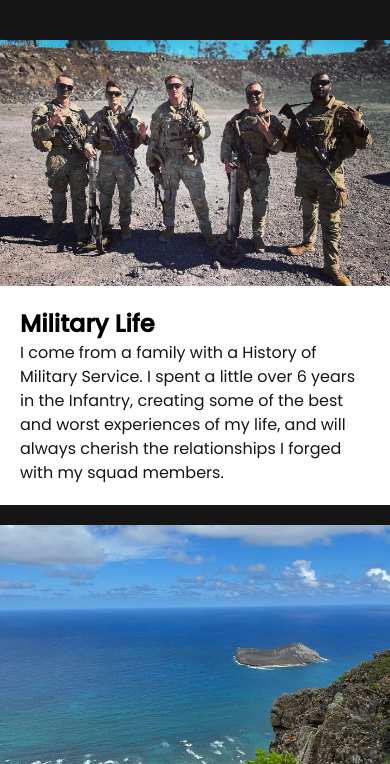
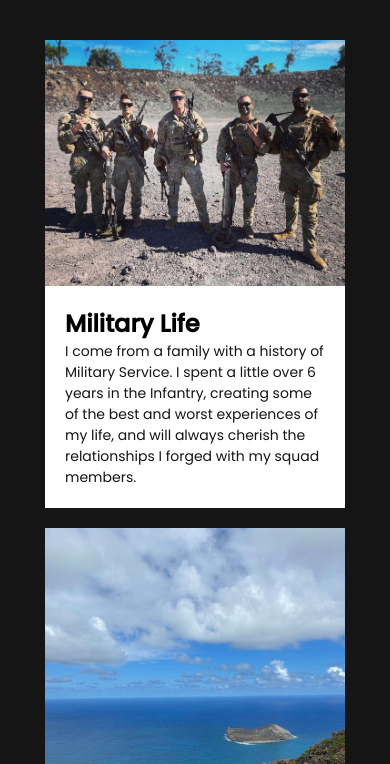
Before and after one commit to Jared217/se_project_about_me, a plain HTML site: page index.html in a window 390 px wide. Shown: the part 660-1424 px from the top of the page. Drawn offline with Linux system fonts and the light colour scheme.

Commit message:
updated code for responsive design

```diff
--- a/index.html
+++ b/index.html
@@ -28,7 +28,7 @@
         <div class="card__content">
           <h2 class="card_title">Military Life</h2>
           <p class="card_description">
-            I come from a family with a History of Military Service. I spent a
+            I come from a family with a history of Military Service. I spent a
             little over 6 years in the Infantry, creating some of the best and
             worst experiences of my life, and will always cherish the
             relationships I forged with my squad members.
--- a/style.css
+++ b/style.css
@@ -26,7 +26,7 @@ p {
 
 .header__title {
   font-size: 140px;
-  font-weight:500;
+  font-weight: 500;
   letter-spacing: -5.6px;
   color: #ffe247;
   text-transform: uppercase;
@@ -58,16 +58,16 @@ p {
 }
 
 .content {
-  display: flex;
-  flex-wrap: wrap;
-  justify-content: space-between;
+  display: grid;
+  grid-template-columns: repeat(auto-fit, 490px);
+  justify-content: center;
   gap: 20px;
   max-width: 1000px;
   margin: 40px auto;
 }
 
 .card {
-  width: 490px;
+  max-width: 490px;
   min-height: 440px;
   background: #ffffff;
 }
@@ -110,3 +110,29 @@ p {
   color: #efefef;
   text-align: center;
 }
+
+@media screen and (max-width: 540px) {
+  .header__title {
+    font-size: 100px;
+  }
+
+  .content {
+    grid-template-columns: repeat(auto-fit, 300px);
+  }
+
+  .card {
+    max-width: 300px;
+  }
+
+  .card__image {
+    min-height: fit-content;
+  }
+
+  .card__title {
+    font-size: 20px;
+  }
+
+  .card_description {
+    font-size: 14px;
+  }
+}
```
Also changed, not shown: 1 other file.
